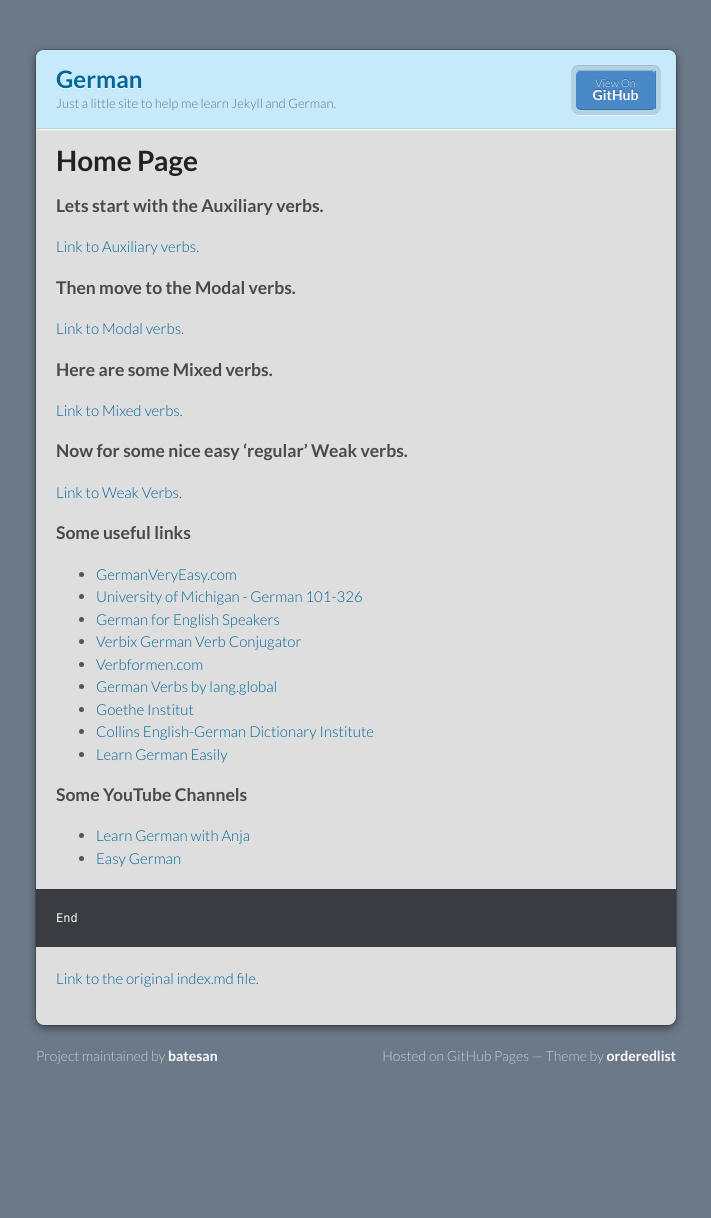
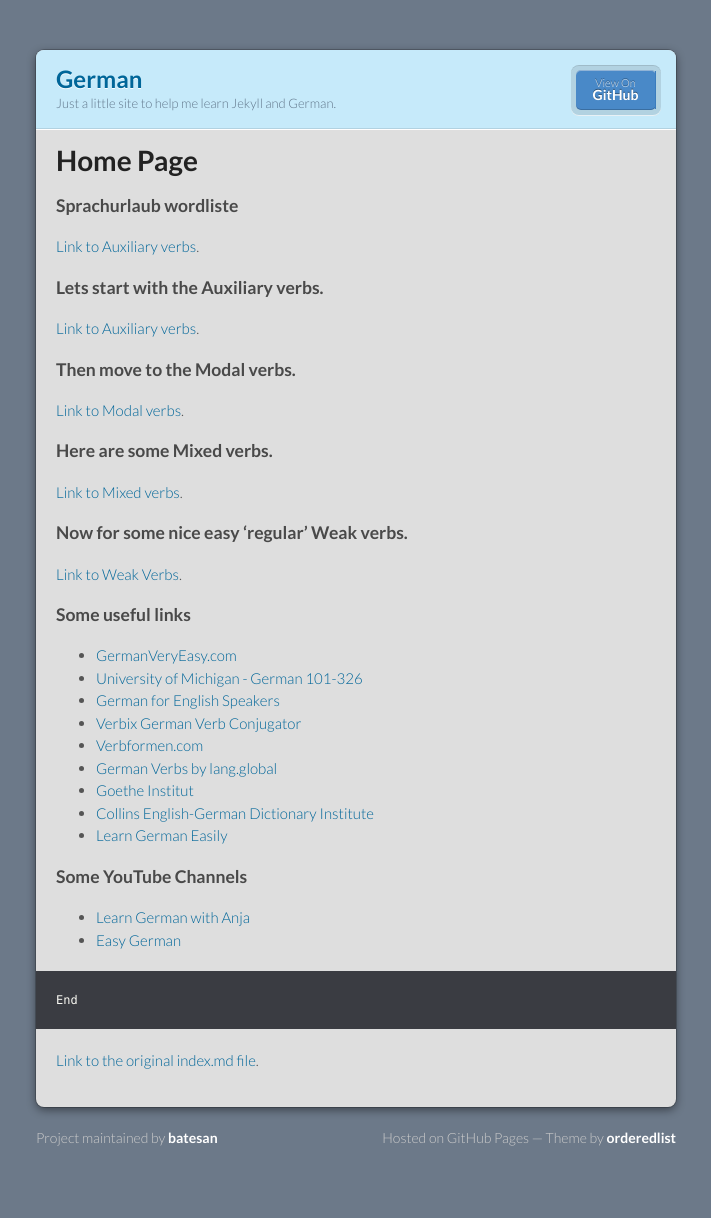
Before and after one commit to batesan/german, a Jekyll site: the page built from index.md, in a window 1280 px wide. Shown: the whole page, without its empty margins (284-995 px from the left). Built offline with Jekyll 4.4.1, drawn with Linux system fonts in a browser that asks for light colours; our own code applies the rules of GitHub Pages for plain Markdown files; before the commit the page ends 1136 px from its top, so only the background shows below that.

Commit message:
add sprachurlaub

```diff
--- a/index.md
+++ b/index.md
@@ -4,7 +4,9 @@ layout: default
 
 # Home Page
 
+### Sprachurlaub wordliste
 
+[Link to Auxiliary verbs](sprachurlaub.html).
 
 ### Lets start with the Auxiliary verbs.
 
```
Also changed, not shown: sprachurlaub.md (added, +8 -0 lines).
